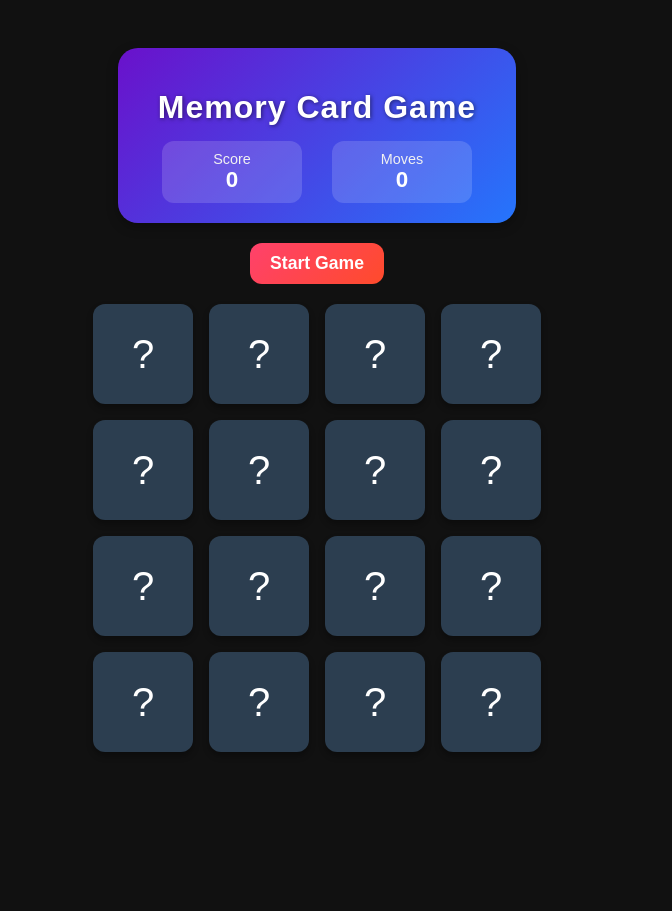
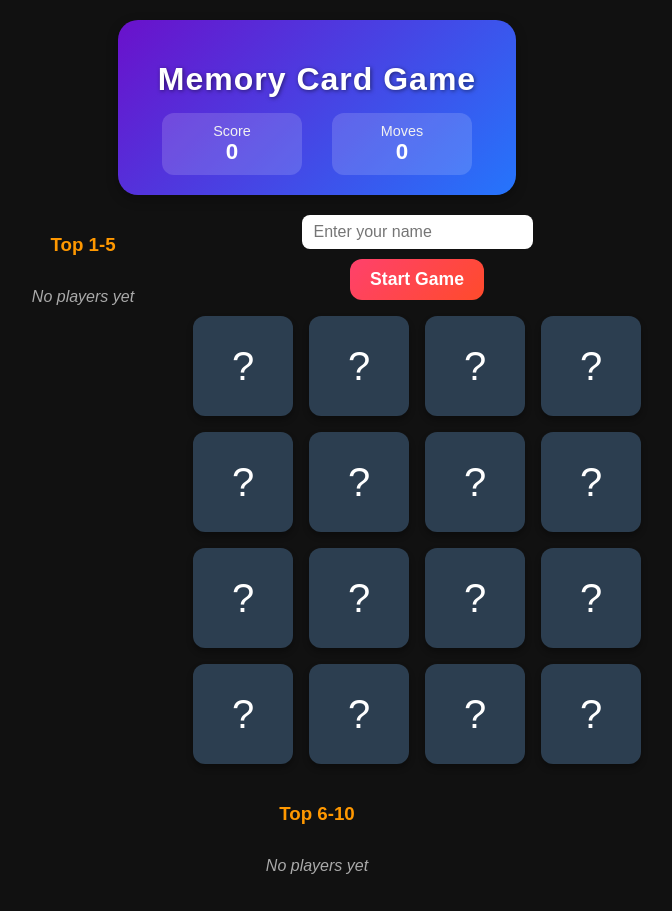
Before and after one commit to ALMA-DEV914/memo-card, a React (Vite) app: page / in a window 1280 px wide. Shown: the whole page, without its empty margins (323-995 px from the left). Before the commit the page ends 800 px from the top, so only its background shows below. Built offline with nearby package versions, Linux system fonts and the light colour scheme.

Commit message:
add leaderboard component

```diff
--- a/src/App.jsx
+++ b/src/App.jsx
@@ -1,6 +1,7 @@
 import { useState, useEffect } from "react";
 import { Card } from "./assets/components/Card";
 import { Header } from "./assets/components/header";
+import { Leaderboard } from "./assets/components/Leaderboard";
 
 const cardValues = [
   "🥹","😍","🥰","😘",
@@ -16,8 +17,9 @@ export default function App() {
   const [score, setScore] = useState(0);
   const [gameWon, setGameWon] = useState(false);
   const [isChecking, setIsChecking] = useState(false);
+  const [players, setPlayers] = useState([]);
+  const [playerName, setPlayerName] = useState("");
 
-  // Initialize / Reset
   const initializeCards = () => {
     const shuffledCards = [...cardValues]
       .sort(() => Math.random() - 0.5)
@@ -34,7 +36,6 @@ export default function App() {
     setGameWon(false);
   };
 
-  // Handle card click
   const handleCardClick = (clickedCard) => {
     if (isChecking) return;
     if (clickedCard.isFlipped || clickedCard.isMatched) return;
@@ -49,7 +50,6 @@ export default function App() {
     setFlippedCards(prev => [...prev, clickedCard]);
   };
 
-  // Check match
   useEffect(() => {
     if (flippedCards.length !== 2) return;
     setIsChecking(true);
@@ -87,23 +87,50 @@ export default function App() {
     }
   }, [flippedCards]);
 
-  // Auto-start
   useEffect(() => {
     initializeCards();
   }, []);
 
+  // Update leaderboard when player wins
+  useEffect(() => {
+    if (gameWon && playerName.trim() !== "") {
+      const newPlayer = { name: playerName, score, moves };
+      setPlayers(prev => {
+        const updated = [...prev, newPlayer]
+          .sort((a, b) => b.score - a.score || a.moves - b.moves)
+          .slice(0, 10);
+        return updated;
+      });
+    }
+  }, [gameWon]);
+
   return (
     <div className="App">
       <Header score={score} moves={moves} />
+
+      <div className="game-wrapper">
+  {/* Left Leaderboard (Top 1-5) */}
+  <div className="leaderboard-side">
+    <Leaderboard players={players.slice(0, 5)} title="Top 1-5" />
+  </div>
+
+  {/* Card grid in the center */}
+  <div className="card-area">
+    <div className="player-input">
+      <input
+        type="text"
+        placeholder="Enter your name"
+        value={playerName}
+        onChange={(e) => setPlayerName(e.target.value)}
+      />
+    </div>
 
     <button className="start-game-button" onClick={initializeCards}>
       Start Game
     </button>
 
     {gameWon && (
-        <div className="win-message">
-          🎉 You won in {moves} moves!
-        </div>
+      <div className="win-message">🎉 You won in {moves} moves!</div>
     )}
 
     <div className="card-grid">
@@ -112,5 +139,12 @@ export default function App() {
       ))}
     </div>
   </div>
+
+  {/* Right Leaderboard (Top 6-10) */}
+  <div className="leaderboard-side">
+    <Leaderboard players={players.slice(5, 10)} title="Top 6-10" />
+  </div>
+</div>
+    </div>
   );
 }
--- /dev/null
+++ b/src/assets/components/LeaderBoard.jsx
@@ -0,0 +1,22 @@
+export function Leaderboard({ players, title }) {
+  return (
+    <div className="leaderboard-column">
+      <h3>{title}</h3>
+      {players.length === 0 ? (
+        <p className="no-players">No players yet</p>
+      ) : (
+        players.map((player, index) => (
+          <div className="leaderboard-card" key={index}>
+            <span className="rank">#{index + 1}</span>
+            <div className="player-info">
+              <span className="player-name">{player.name}</span>
+              <span className="player-score">
+                Score: {player.score} | Moves: {player.moves}
+              </span>
+            </div>
+          </div>
+        ))
+      )}
+    </div>
+  );
+}
--- a/src/index.css
+++ b/src/index.css
@@ -1,4 +1,6 @@
-/* Body and App (your current styles) */
+/* =========================
+   Body & App
+========================= */
 body {
   margin: 0;
   padding: 0;
@@ -11,11 +13,14 @@ body {
   display: flex;
   flex-direction: column;
   align-items: center;
-  justify-content: center;
+  justify-content: flex-start;
   gap: 20px;
+  padding: 20px;
 }
 
-/* Header */
+/* =========================
+   Header
+========================= */
 .game-header {
   background: linear-gradient(135deg, #6a11cb 0%, #2575fc 100%);
   color: #fff;
@@ -67,7 +72,9 @@ body {
   color: #fff;
 }
 
-/* Start Button */
+/* =========================
+   Start Button
+========================= */
 .start-game-button {
   padding: 10px 20px;
   font-size: 1.1rem;
@@ -85,7 +92,9 @@ body {
   box-shadow: 0 6px 12px rgba(255,75,43,0.5);
 }
 
-/* Win Message */
+/* =========================
+   Win Message
+========================= */
 .win-message {
   font-size: 1.5rem;
   color: #27ae60;
@@ -94,21 +103,37 @@ body {
   text-align: center;
 }
 
-/* Card Grid */
+/* =========================
+   Card Grid & Cards
+========================= */
+.game-wrapper {
+  display: flex;
+  justify-content: center;
+  align-items: flex-start;
+  gap: 20px;
+  flex-wrap: wrap; /* responsive for mobile */
+}
+
+.card-area {
+  display: flex;
+  flex-direction: column;
+  align-items: center;
+}
+
 .card-grid {
   display: grid;
   grid-template-columns: repeat(4, 100px);
   gap: 16px;
   justify-content: center;
+  margin-top: 1rem;
 }
 
 @media (max-width: 600px) {
   .card-grid {
-    grid-template-columns: repeat(2, 100px);
+    grid-template-columns: repeat(2, 80px);
   }
 }
 
-/* Card */
 .card {
   width: 100px;
   height: 100px;
@@ -151,3 +176,109 @@ body {
   background: #ecf0f1;
   transform: rotateY(180deg);
 }
+
+/* =========================
+   Player Input
+========================= */
+.player-input {
+  margin-bottom: 10px;
+}
+
+.player-input input {
+  padding: 8px 12px;
+  border-radius: 8px;
+  border: none;
+  font-size: 1rem;
+}
+
+/* =========================
+   Leaderboards
+========================= */
+.leaderboard-side {
+  flex: 0 0 180px; /* fixed width */
+  display: flex;
+  flex-direction: column;
+  align-items: center;
+}
+
+.leaderboard-column {
+  width: 100%;
+  display: flex;
+  flex-direction: column;
+  align-items: center;
+}
+
+.leaderboard-column h3 {
+  margin-bottom: 1rem;
+  color: #ff9800;
+  text-align: center;
+}
+
+.leaderboard-card {
+  background: linear-gradient(135deg, #fff3e0, #ffe0b2);
+  border-radius: 10px;
+  padding: 0.6rem 0.8rem;
+  display: flex;
+  align-items: center;
+  margin-bottom: 0.5rem;
+  width: 100%;
+  box-shadow: 0 4px 6px rgba(0,0,0,0.1);
+  transition: transform 0.2s ease, box-shadow 0.2s ease;
+}
+
+.leaderboard-card:hover {
+  transform: translateY(-2px);
+  box-shadow: 0 6px 10px rgba(0,0,0,0.2);
+}
+
+.rank {
+  font-weight: bold;
+  font-size: 1.2rem;
+  margin-right: 0.8rem;
+  color: #ff5722;
+}
+
+.player-info {
+  display: flex;
+  flex-direction: column;
+  text-align: left;
+}
+
+.player-name {
+  font-weight: 600;
+}
+
+.player-score {
+  font-size: 0.9rem;
+  color: #555;
+}
+
+.no-players {
+  font-style: italic;
+  color: #aaa;
+}
+
+/* =========================
+   Responsive tweaks
+========================= */
+@media (max-width: 900px) {
+  .game-wrapper {
+    flex-direction: column;
+    align-items: center;
+  }
+
+  .leaderboard-side {
+    width: 100%;
+    margin-bottom: 10px;
+  }
+
+  .card-grid {
+    grid-template-columns: repeat(3, 80px);
+  }
+}
+
+@media (max-width: 600px) {
+  .card-grid {
+    grid-template-columns: repeat(2, 80px);
+  }
+}
```
Lines whose indentation alone changed are shown as unchanged.
